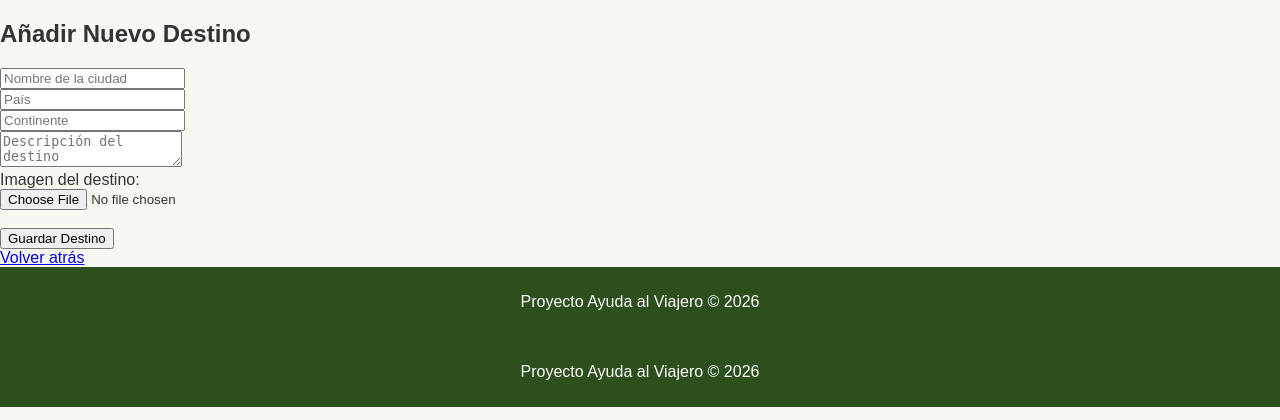
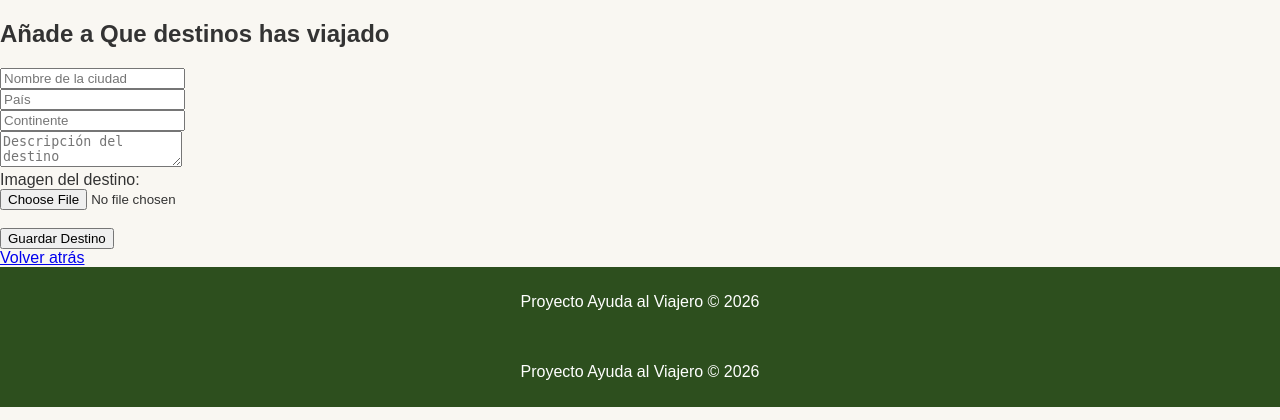
Before and after one commit to jacave97/Proyecto-Intermodular, a PHP site: page /views/nuevo_destino.php in a window 1280 px wide. Shown: the part 193-613 px from the top of the page. Run offline with PHP 8.4, Linux system fonts and the light colour scheme.

Commit message:
Modificancion nuevo_destino
Se a cambiado el titulo del formulario

```diff
--- a/Proyecto/views/nuevo_destino.php
+++ b/Proyecto/views/nuevo_destino.php
@@ -1,6 +1,6 @@
 <?php include __DIR__ . "/../_header.php"; ?>
 <div>
-    <h2>Añadir Nuevo Destino</h2>
+    <h2>Añade a Que destinos has viajado</h2>
     <form action="index.php?accion=nuevoDestino" method="POST" enctype="multipart/form-data">
         <input type="text" name="nombre_destino" placeholder="Nombre de la ciudad" required><br>
         <input type="text" name="pais_destino" placeholder="País" required><br>
```
